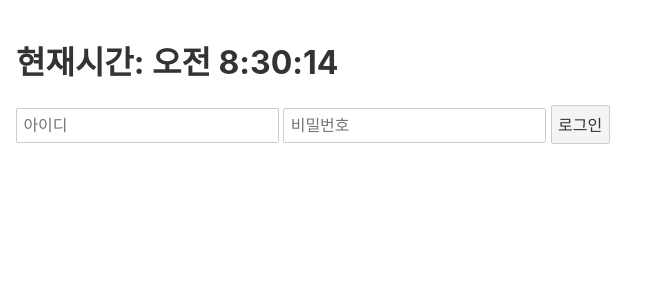
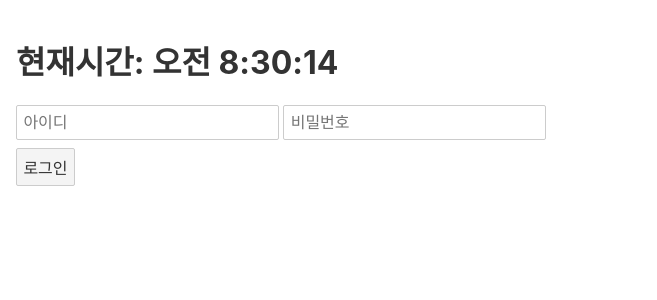
Before and after one commit to Kimsanggyung/start-svelte, a Svelte app: page / in a window 1280 px wide. Shown: the top 300 px of the page, without its empty margins (0-657 px from the left). Built offline with nearby package versions, Linux system fonts and the light colour scheme.

Commit message:
컴포넌트 불러오기 import를 사용해 login 컴포넌트를 불러옴

```diff
--- a/src/App.svelte
+++ b/src/App.svelte
@@ -3,6 +3,8 @@
 	import { time } from './main.js';
 
 	import { name, idPicture, birth, pictureAlt } from "./store.js";
+
+	import Login from "./LogIn.svelte";
 
 	const formatter = new Intl.DateTimeFormat('ko', {
 		hour24: true,
@@ -85,9 +87,9 @@
 			<div class="loggedIn">
 				<input bind:value={inputId} type="text" placeholder='아이디'>
 				<input bind:value={inputPass} type="password" placeholder='비밀번호'>
-				<button on:click={logIn}>로그인</button>
 				<br/>
 				<span id=error></span>
+				<Login/>
 			</div>
 		{/if}
 
```
